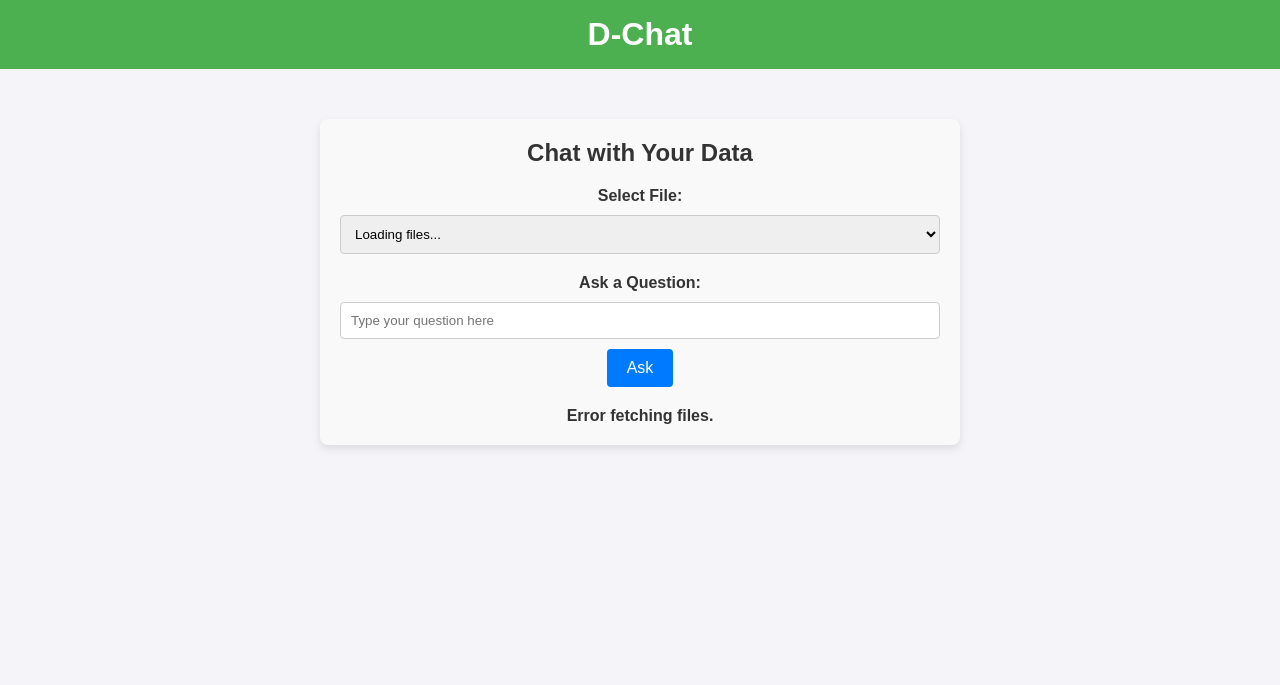
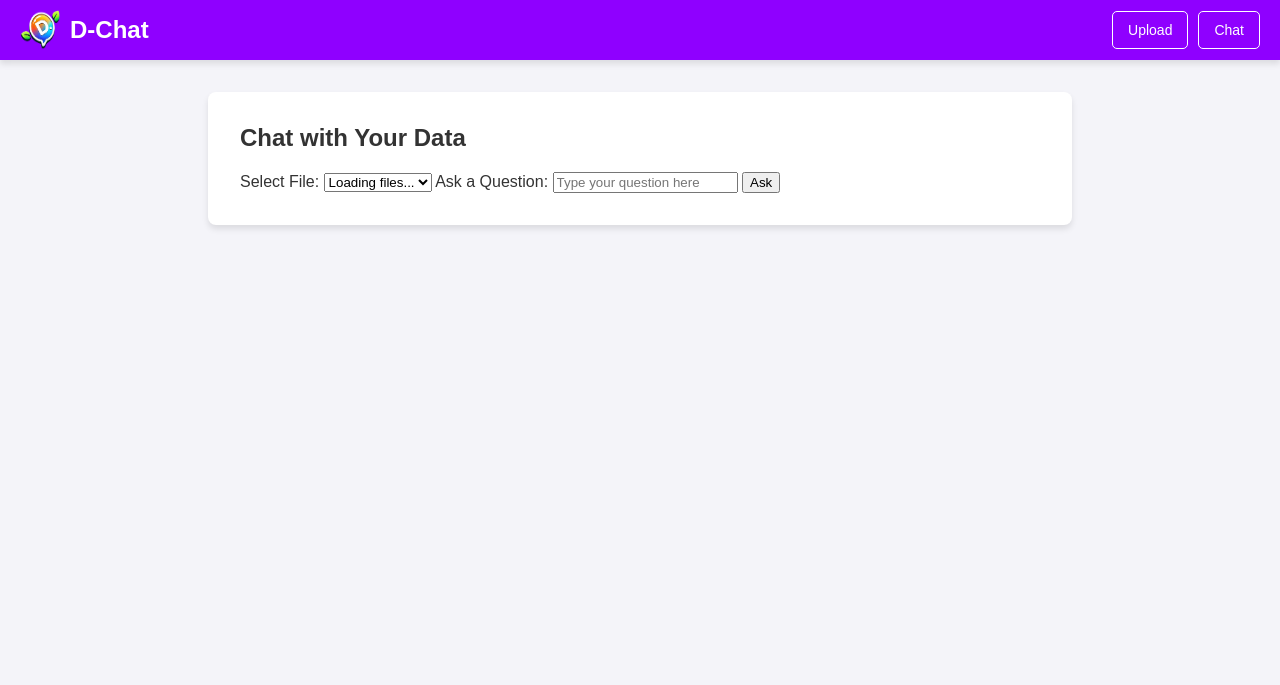
Before and after one commit to raushan-in/d-chat, a FastAPI app: page /chat in a window 1280 px wide. Shown: the top 685 px of the page. Run offline with FastAPI, Linux system fonts and the light colour scheme.

Commit message:
icon added

```diff
--- a/templates/chat.html
+++ b/templates/chat.html
@@ -5,76 +5,11 @@
     <meta name="viewport" content="width=device-width, initial-scale=1.0">
     <title>D-Chat - Chat with Your Data</title>
     <link rel="stylesheet" href="/static/styles.css">
-    <style>
-        body {
-            font-family: Arial, sans-serif;
-        }
-
-        .container {
-            max-width: 600px;
-            margin: 50px auto;
-            text-align: center;
-            padding: 20px;
-            box-shadow: 0px 4px 8px rgba(0, 0, 0, 0.1);
-            border-radius: 8px;
-            background-color: #f9f9f9;
-        }
-
-        h2 {
-            color: #333;
-        }
-
-        label {
-            font-weight: bold;
-            margin-top: 10px;
-            display: block;
-        }
-
-        select, input[type="text"] {
-            width: 100%;
-            padding: 10px;
-            margin: 10px 0;
-            border: 1px solid #ccc;
-            border-radius: 4px;
-            box-sizing: border-box;
-        }
-
-        button {
-            background-color: #007bff;
-            color: white;
-            border: none;
-            padding: 10px 20px;
-            border-radius: 4px;
-            cursor: pointer;
-            font-size: 16px;
-        }
-
-        button:hover {
-            background-color: #0056b3;
-        }
-
-        #chatResponse {
-            margin-top: 20px;
-            font-weight: bold;
-            color: #333;
-            white-space: pre-line;
-        }
-
-        footer {
-            position: fixed;
-            bottom: 0;
-            width: 100%;
-            background-color: #f1f1f1;
-            text-align: center;
-            padding: 10px 0;
-            border-top: 1px solid #ccc;
-        }
-    </style>
+    <link rel="icon" href="/static/favicon.ico" type="image/x-icon">
 </head>
 <body>
-    <header>
-        <h1>D-Chat</h1>
-    </header>
+    <!-- Include Header -->
+    {% include 'header.html' %}
     <div class="container">
         <h2>Chat with Your Data</h2>
         <label for="fileSelect">Select File:</label>
@@ -89,74 +24,10 @@
 
         <div id="chatResponse"></div>
     </div>
-    <footer>
-        &copy; 2024 D-Chat. All rights reserved.
-    </footer>
-
+    <!-- Include Footer -->
+    {% include 'footer.html' %}
     <script>
-        const fileSelect = document.getElementById('fileSelect');
-        const askButton = document.getElementById('askButton');
-        const questionInput = document.getElementById('questionInput');
-        const chatResponse = document.getElementById('chatResponse');
-
-        // Fetch available files and populate the dropdown
-        async function fetchFiles() {
-            try {
-                const response = await fetch('/uploaded-files');
-                if (response.ok) {
-                    const data = await response.json();
-                    fileSelect.innerHTML = '<option value="" disabled selected>Select a file</option>';
-                    data.files.forEach(file => {
-                        const option = document.createElement('option');
-                        option.value = file;
-                        option.textContent = file;
-                        fileSelect.appendChild(option);
-                    });
-                } else {
-                    chatResponse.textContent = 'Error fetching files.';
-                }
-            } catch (error) {
-                chatResponse.textContent = `Unexpected error: ${error.message}`;
-            }
-        }
-
-        // Handle asking a question
-        askButton.addEventListener('click', async () => {
-            const selectedFile = fileSelect.value;
-            const question = questionInput.value;
-
-            if (!selectedFile) {
-                chatResponse.textContent = 'Please select a file.';
-                return;
-            }
-
-            if (!question.trim()) {
-                chatResponse.textContent = 'Please enter a question.';
-                return;
-            }
-
-            chatResponse.textContent = 'Processing...';
-
-            try {
-                const queryParams = new URLSearchParams({ question, file_name: selectedFile }).toString();
-                const response = await fetch(`/ask?${queryParams}`, {
-                    method: 'POST',
-                });
-
-                if (response.ok) {
-                    const data = await response.json();
-                    chatResponse.textContent = `Q: ${data.question}\nA: ${data.answer}`;
-                } else {
-                    const error = await response.json();
-                    chatResponse.textContent = `Error: ${error.detail || 'Something went wrong.'}`;
-                }
-            } catch (error) {
-                chatResponse.textContent = `Unexpected error: ${error.message}`;
-            }
-        });
-
-        // Initialize the page
-        fetchFiles();
+        // JavaScript remains unchanged
     </script>
 </body>
 </html>
--- /dev/null
+++ b/templates/footer.html
@@ -0,0 +1,14 @@
+<footer>
+    &copy; 2024 D-Chat. All rights reserved.
+</footer>
+<style>
+    footer {
+        position: fixed;
+        bottom: 0;
+        width: 100%;
+        background-color: #f1f1f1;
+        text-align: center;
+        padding: 10px 0;
+        border-top: 1px solid #ccc;
+    }
+</style>
--- /dev/null
+++ b/templates/header.html
@@ -0,0 +1,57 @@
+<header>
+    <div class="logo-container">
+        <img src="/static/logo.png" alt="D-Chat Logo" class="logo">
+        <h1>D-Chat</h1>
+    </div>
+    <div class="menu">
+        <a href="/">Upload</a>
+        <a href="/chat">Chat</a>
+    </div>
+</header>
+<style>
+    header {
+        display: flex;
+        justify-content: space-between;
+        align-items: center;
+        padding: 10px 20px;
+        background-color: #8F00FF;
+        color: white;
+        box-shadow: 0px 4px 6px rgba(0, 0, 0, 0.1);
+    }
+
+    .logo-container {
+        display: flex;
+        align-items: center;
+    }
+
+    .logo-container .logo {
+        width: 40px;
+        height: 40px;
+        margin-right: 10px;
+    }
+
+    header h1 {
+        font-size: 24px;
+        color: white;
+    }
+
+    .menu {
+        display: flex;
+        gap: 10px;
+    }
+
+    .menu a {
+        text-decoration: none;
+        color: white;
+        background-color: #8F00FF;
+        padding: 10px 15px;
+        border-radius: 5px;
+        font-size: 14px;
+        transition: background-color 0.3s ease;
+        border: 1px solid white;
+    }
+
+    .menu a:hover {
+        background-color: #6C00CC;
+    }
+</style>
```
Also changed, not shown: templates/index.html (+5 -58 lines), static/favicon.ico (added), static/logo.png (added).
